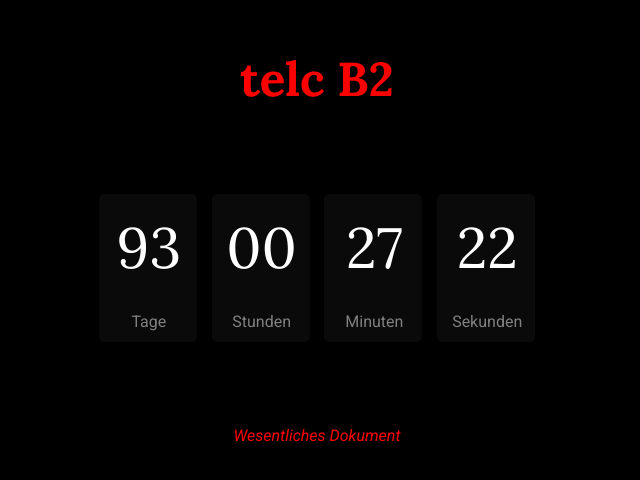
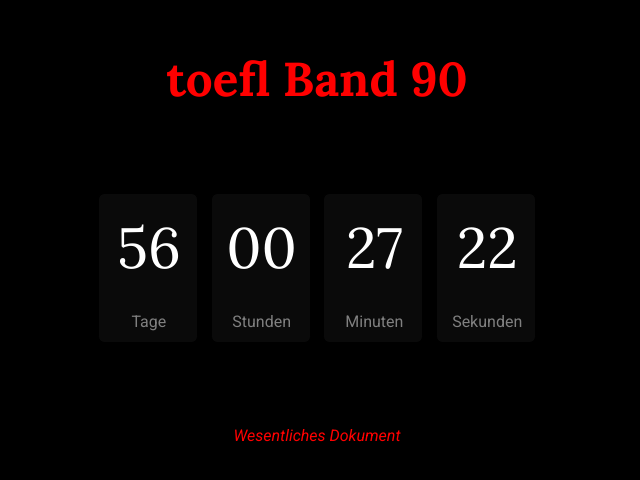
Before and after one commit to akramthedev/die-deutsch-traum, a React (Create React App) app: page / in a window 1280 px wide. Shown: the part 154-634 px from the top of the page, without its empty margins (323-963 px from the left). Built offline with nearby package versions, Linux system fonts and the light colour scheme.

Commit message:
Update Home.jsx

```diff
--- a/src/Home.jsx
+++ b/src/Home.jsx
@@ -2,7 +2,7 @@
 import './App.css';
 import {useNavigate} from 'react-router-dom'
 const Home = () => {
-  const targetDate = new Date('2025-03-31T00:00:00');
+  const targetDate = new Date('2025-02-22T00:00:00');
   const nav = useNavigate();
   const calculateTimeLeft = () => {
     const now = new Date();
@@ -69,7 +69,7 @@
   return (
     <div className='Home'>
       <div className="Home2">
-        <h1>telc B2</h1>
+        <h1>toefl Band 90</h1>
         <div className="Timer">
           {formatTime()}
         </div>
```
